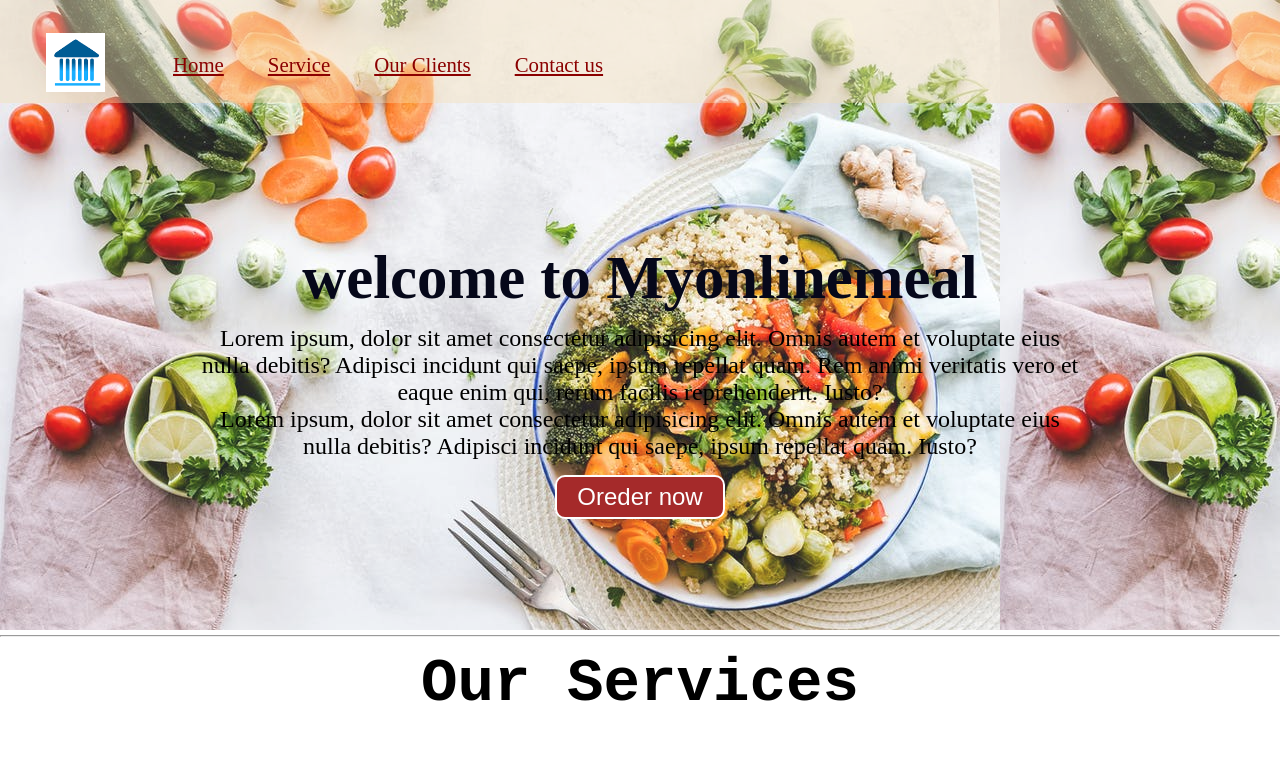
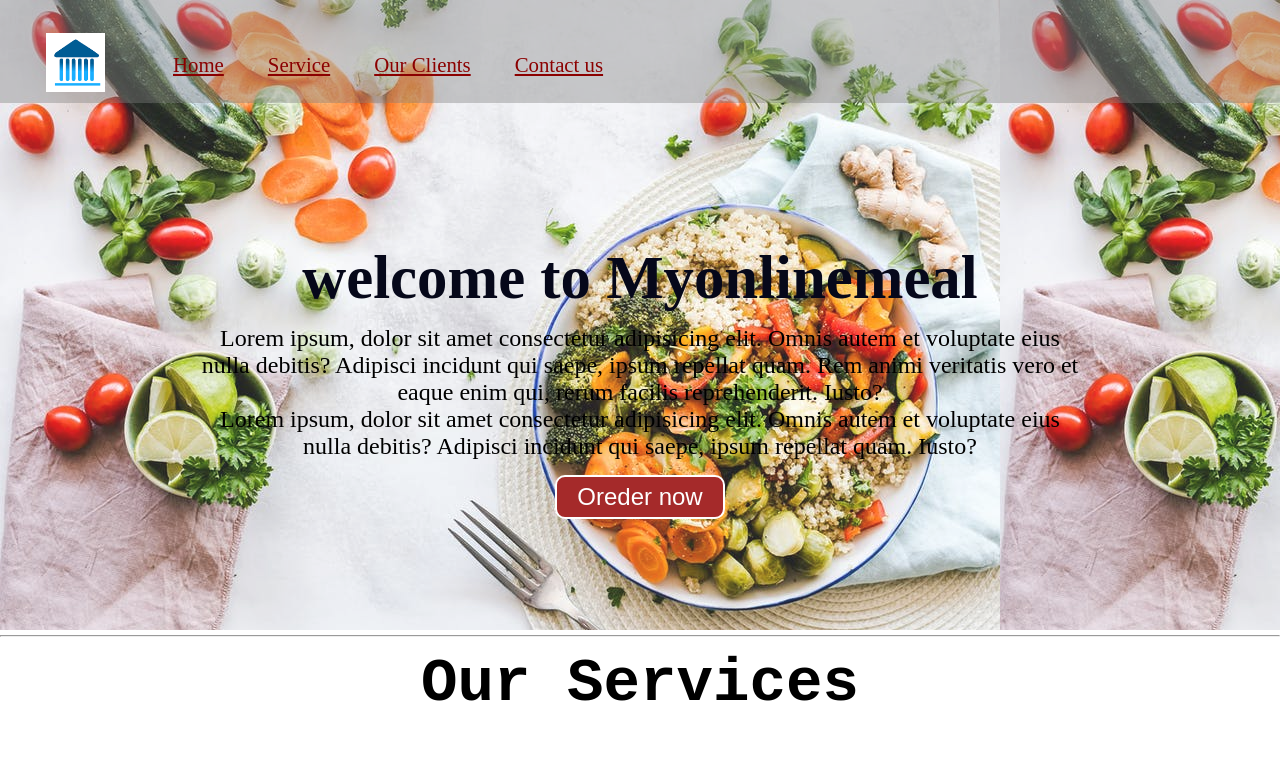
Before and after one commit to Hardik2101/food-delivery, a plain HTML site: page index.html in a window 1280 px wide. Shown: the top 763 px of the page. Drawn offline with Linux system fonts and the light colour scheme.

Commit message:
Update style.css

```diff
--- a/css/style.css
+++ b/css/style.css
@@ -39,7 +39,7 @@ html{
 }
 #navbar::before{
     content: "";
-    background-color: wheat;
+    background-color: grey;
     position: absolute;
     top: 0px;
     left: 0px;
```
